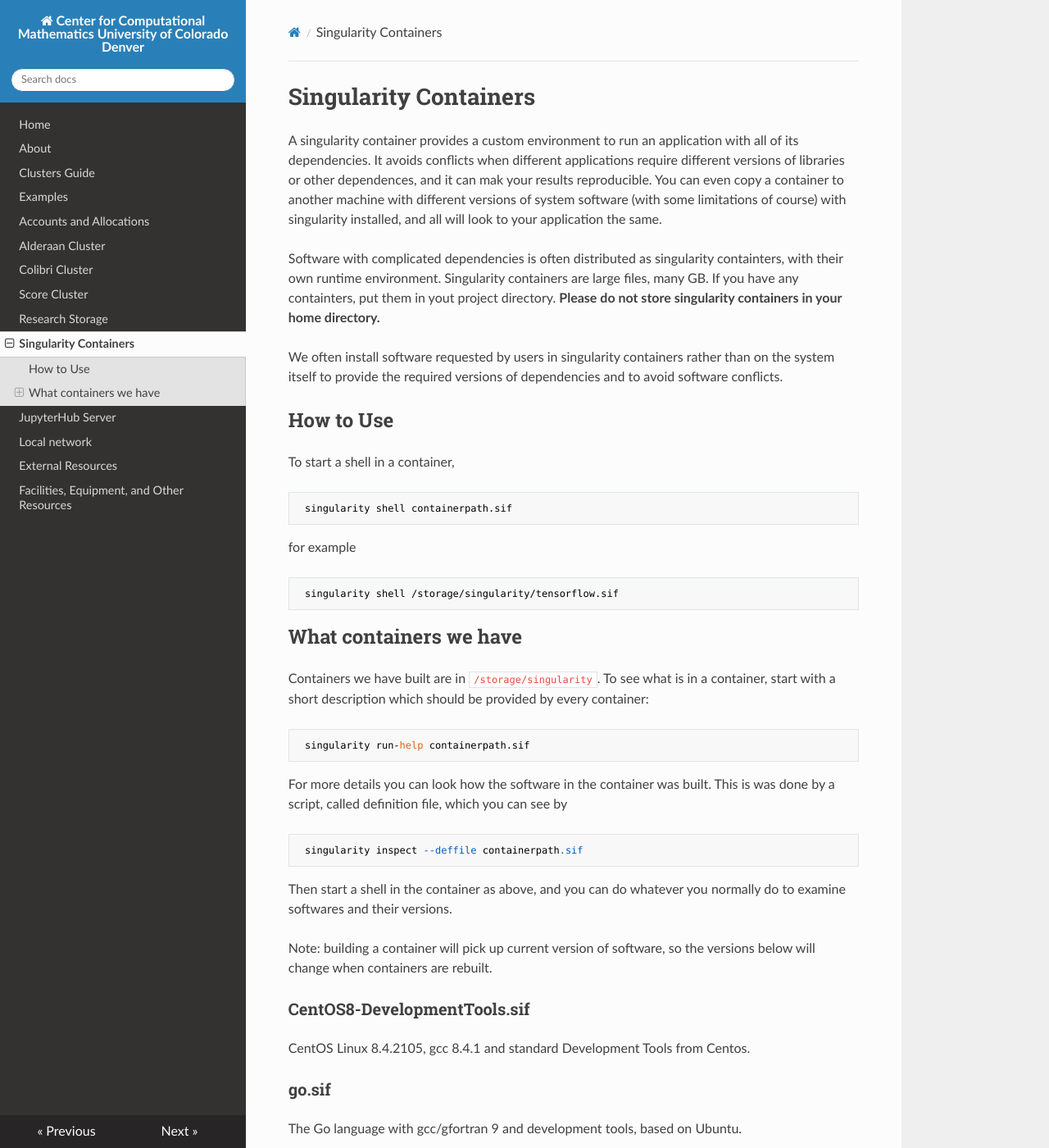
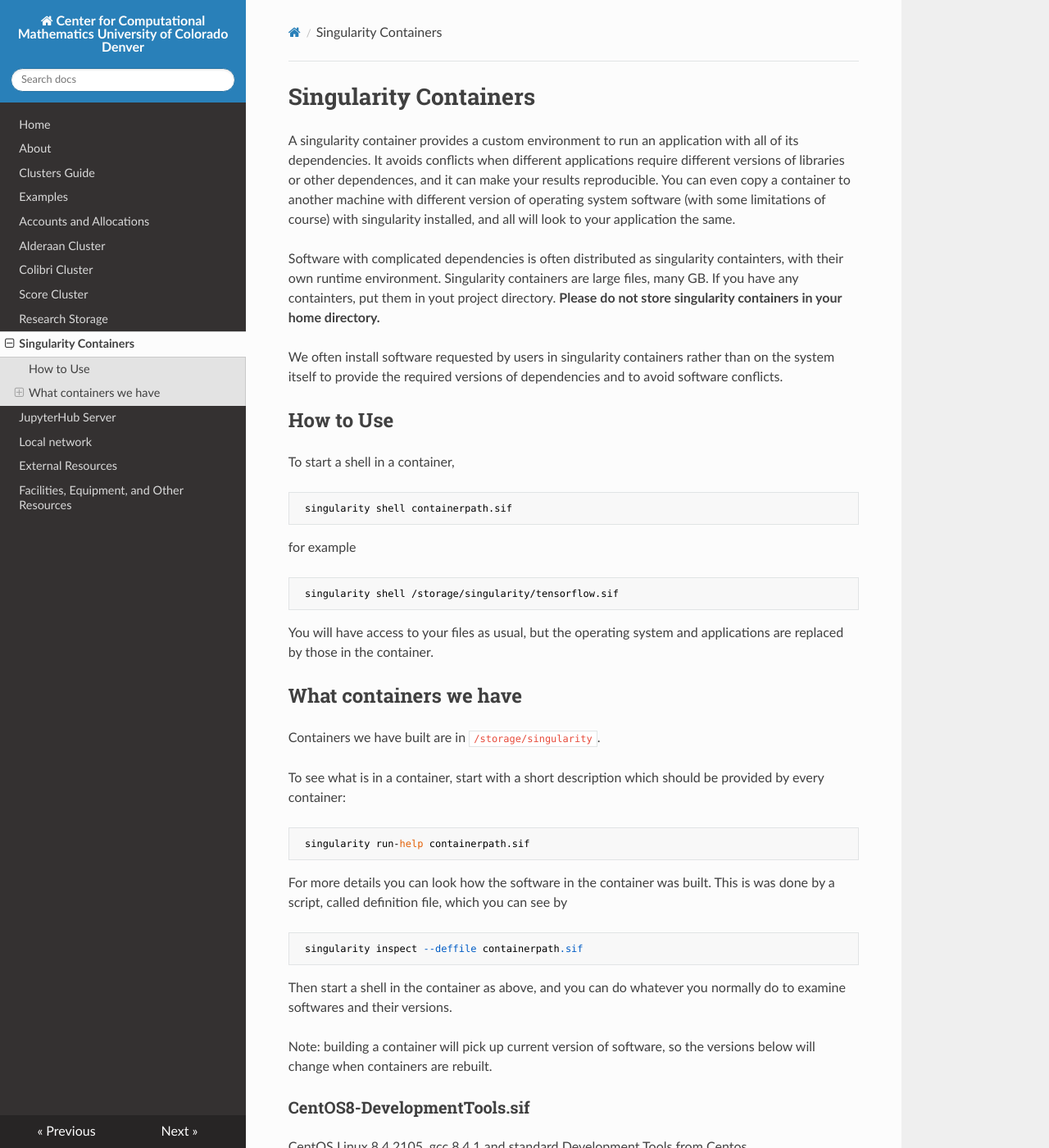
Before and after one commit to ccmucdenver/ccm-docs, an MkDocs documentation site: the page built from docs/singularity.md, in a window 1280 px wide and 1400 px high. Shown: the whole window at 82% size. Built offline with MkDocs 1.6.1, drawn with Linux system fonts in a browser that asks for light colours; nearby versions of some CDN libraries.

Commit message:
Update singularity.md

```diff
--- a/docs/singularity.md
+++ b/docs/singularity.md
@@ -1,6 +1,6 @@
 # Singularity Containers
 
-A singularity container provides a custom environment to run an application with all of its dependencies. It avoids conflicts when different applications require different versions of libraries or other dependences, and it can mak your results reproducible. You can even copy a container to another machine with different versions of system software (with some limitations of course) with singularity installed, and all will look to your application the same.
+A singularity container provides a custom environment to run an application with all of its dependencies. It avoids conflicts when different applications require different versions of libraries or other dependences, and it can make your results reproducible. You can even copy a container to another machine with different version of operating system software (with some limitations of course) with singularity installed, and all will look to your application the same.
 
 Software with complicated dependencies is often distributed as singularity containters, with their own runtime environment. Singularity containers are large files, many GB. If you have any containters, put them in yout project directory. **Please do not store singularity containers in your home directory.**
 
@@ -16,8 +16,12 @@ for example
 
      singularity shell /storage/singularity/tensorflow.sif
 
+You will have access to your files as usual, but the operating system and applications are replaced by those in the container.
+
 ## What containers we have
+
 Containers we have built are in `/storage/singularity`.
+
 To see what is in a container, start with a short description which should be provided by every container:
 
      singularity run-help containerpath.sif
```
